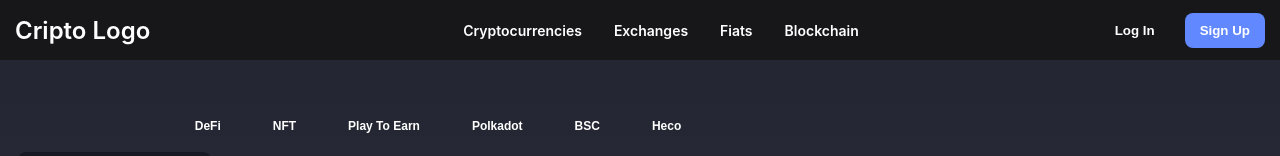
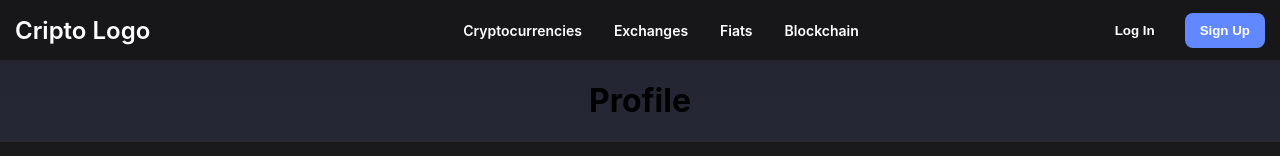
Before and after one commit to matifandy8/cripto-app, a React (Create React App) app: page /profile in a window 1280 px wide. Before the commit this address led to /. Shown: the top 156 px of the page. Built offline with nearby package versions, Linux system fonts and the light colour scheme; no server answers; sample sign-in values are in the browser's storage.

Commit message:
private routes

```diff
--- a/src/App.tsx
+++ b/src/App.tsx
@@ -2,7 +2,7 @@ import {
   BrowserRouter as Router,
 } from "react-router-dom";
 import './App.css';
-import { Public } from './router/public';
+import { Public } from './router/routes';
 
 const App: React.FC = () => {
   return (
--- a/src/components/layout/index.tsx
+++ b/src/components/layout/index.tsx
@@ -6,6 +6,7 @@ const Layout = ({children}: {children: ReactNode}): JSX.Element  => {
   return (
       <>
        <Navbar/>
+       {/* navbar when is login the user */}
        {children}
        <Footer/>
        </>
--- a/src/features/UserSlice.ts
+++ b/src/features/UserSlice.ts
@@ -72,7 +72,7 @@ export const fetchUserBytoken: any = createAsyncThunk(
   async ({ token }:any, thunkAPI) => {
     try {
       const response = await fetch(
-        'https://mock-user-auth-server.herokuapp.com/api/v1/users',
+        'http://localhost:8000/users/dashboard',
         {
           method: 'GET',
           headers: {
--- /dev/null
+++ b/src/pages/profile/index.tsx
@@ -0,0 +1,11 @@
+
+
+const Profile: React.FC = () => {
+    return (
+        <div>
+            <h1>Profile</h1>
+        </div>
+    )
+}
+
+export default Profile;
--- /dev/null
+++ b/src/router/PrivateRoute.tsx
@@ -0,0 +1,15 @@
+import  React from  "react";
+import { Route, Redirect } from  "react-router-dom";
+
+const  PrivateRoute: React.FC<{
+        component: React.FC;
+        path: string;
+        exact: boolean;
+    }> = (props) => {
+
+    const condition:any = localStorage.getItem('token');
+
+    return  condition ? (<Route  path={props.path}  exact={props.exact} component={props.component} />) :
+        (<Redirect  to="/"  />);
+};
+export  default  PrivateRoute;
--- a/src/router/public.tsx
+++ b/src/router/routes.tsx
@@ -1,6 +1,8 @@
-import { BrowserRouter, Redirect, Route, Switch } from "react-router-dom";
+import {  Redirect, Route, Switch } from "react-router-dom";
 import Layout from "../components/layout";
 import Home from "../pages/home";
+import Profile from "../pages/profile";
+import PrivateRoute from "./PrivateRoute";
 
 
 
@@ -11,6 +13,8 @@ export const Public: React.FC = () => {
       <Layout>
          <Switch>
         <Route exact path="/" component={Home} />
+        <PrivateRoute  path="/profile"  component={Profile}  exact  />
+
         {/* <Route exact path="/fiats" component={Fiats} /> */}
         <Redirect to="/" />
       </Switch>
```
